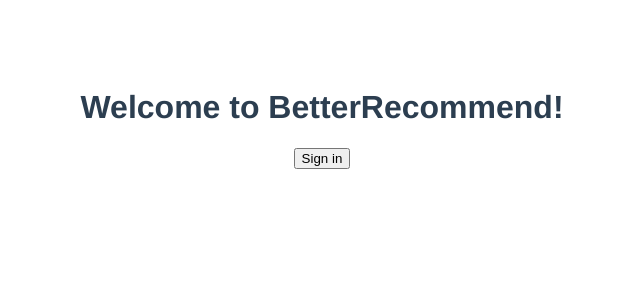
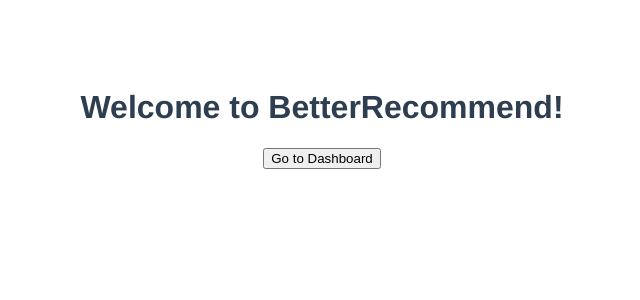
Before and after one commit to william-a-kressner/better-recommend, a Vue app: page / in a window 1280 px wide. Shown: the top 300 px of the page, without its empty margins (318-958 px from the left). Built offline with nearby package versions, Linux system fonts and the light colour scheme.

Commit message:
reset sign in when token expires

```diff
--- a/src/views/Dashboard.vue
+++ b/src/views/Dashboard.vue
@@ -13,7 +13,10 @@
     },
     async mounted() {
         if (!localStorage.accessToken) {
-            localStorage.accessToken = window.location.toString().split("access_token=")[1].split("&")[0]
+            localStorage.accessToken = window.location.toString().split('access_token=')[1].split('&')[0]
+            const expireTime = Number(window.location.toString().split('expires_in=')[1])
+            console.log(`Access token set to exprie in ${expireTime} seconds`)
+            setTimeout(() => localStorage.accessToken = '', expireTime * 1000)
             this.$router.push('/dashboard')
         }
         const headers = new Headers()
--- a/src/views/Home.vue
+++ b/src/views/Home.vue
@@ -1,7 +1,8 @@
 <template>
   <div class="home">
     <h1>Welcome to BetterRecommend!</h1>
-    <button @click="signin">Sign in</button>
+    <button v-if="!isSignedIn" @click="signin">Sign in</button>
+    <button v-else @click="displayDashboard">Go to Dashboard</button>
   </div>
 </template>
 
@@ -9,14 +10,17 @@
 
 export default {
   name: 'Home',
-  data() {
-    return {
-        isSignedIn: false,
-      }
-  },
   methods: {
     signin(){
       this.$router.push('/signin')
+    },
+    displayDashboard() {
+      this.$router.push('/dashboard')
+    }
+  },
+  computed: {
+    isSignedIn() {
+      return localStorage.accessToken === '' ? false : true
     }
   }
 }
```
